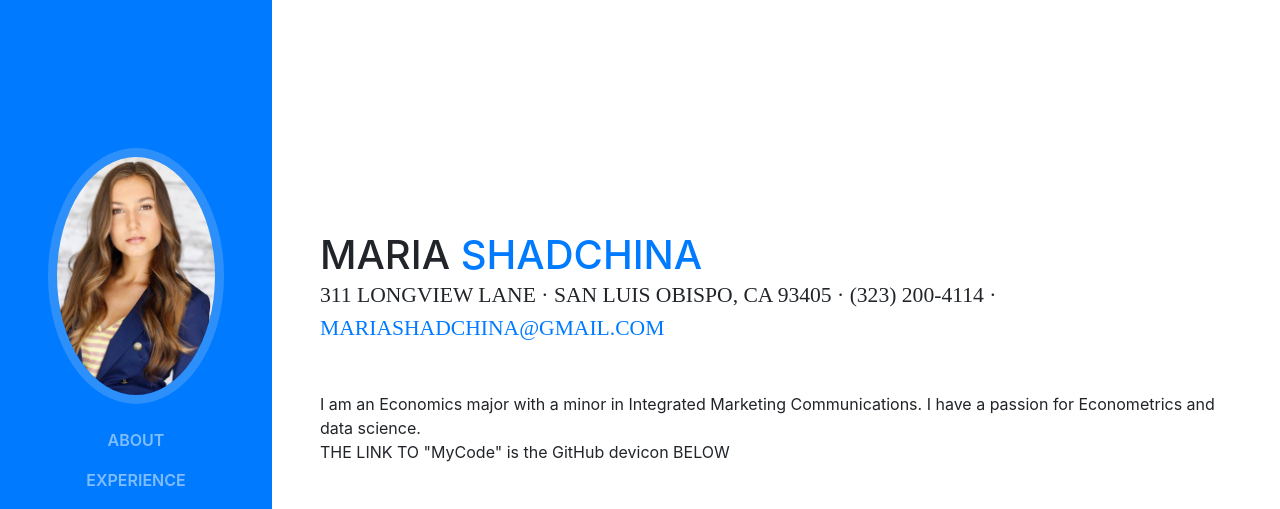
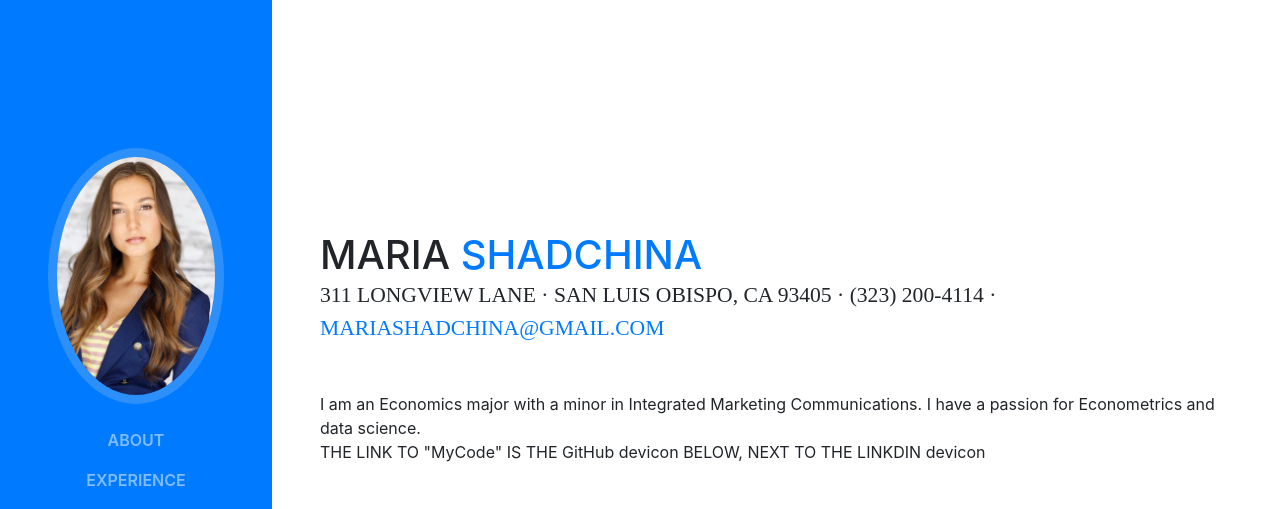
Before and after one commit to mshadchi/mshadchi.github.io, a website with bundled scripts: page index.html in a window 1280 px wide. Shown: the top 509 px of the page. Built offline with nearby package versions, Linux system fonts and the light colour scheme; a web font is replaced by a local one.

Commit message:
capitalized the words for the link

```diff
--- a/index.html
+++ b/index.html
@@ -72,7 +72,7 @@
             <a href="mailto:name@email.com">mariashadchina@gmail.com</a>
 
           </div>
-          <p class="mb-5">I am an Economics major with a minor in Integrated Marketing Communications. I have a passion for Econometrics and data science. <br> THE LINK TO "MyCode" is the GitHub devicon BELOW</p>
+          <p class="mb-5">I am an Economics major with a minor in Integrated Marketing Communications. I have a passion for Econometrics and data science. <br> THE LINK TO "MyCode" IS THE GitHub devicon BELOW, NEXT TO THE LINKDIN devicon</p>
           <ul class="list-inline list-social-icons mb-0">
             <li class="list-inline-item">
               <a href="https://www.facebook.com/mshdchna">
```
